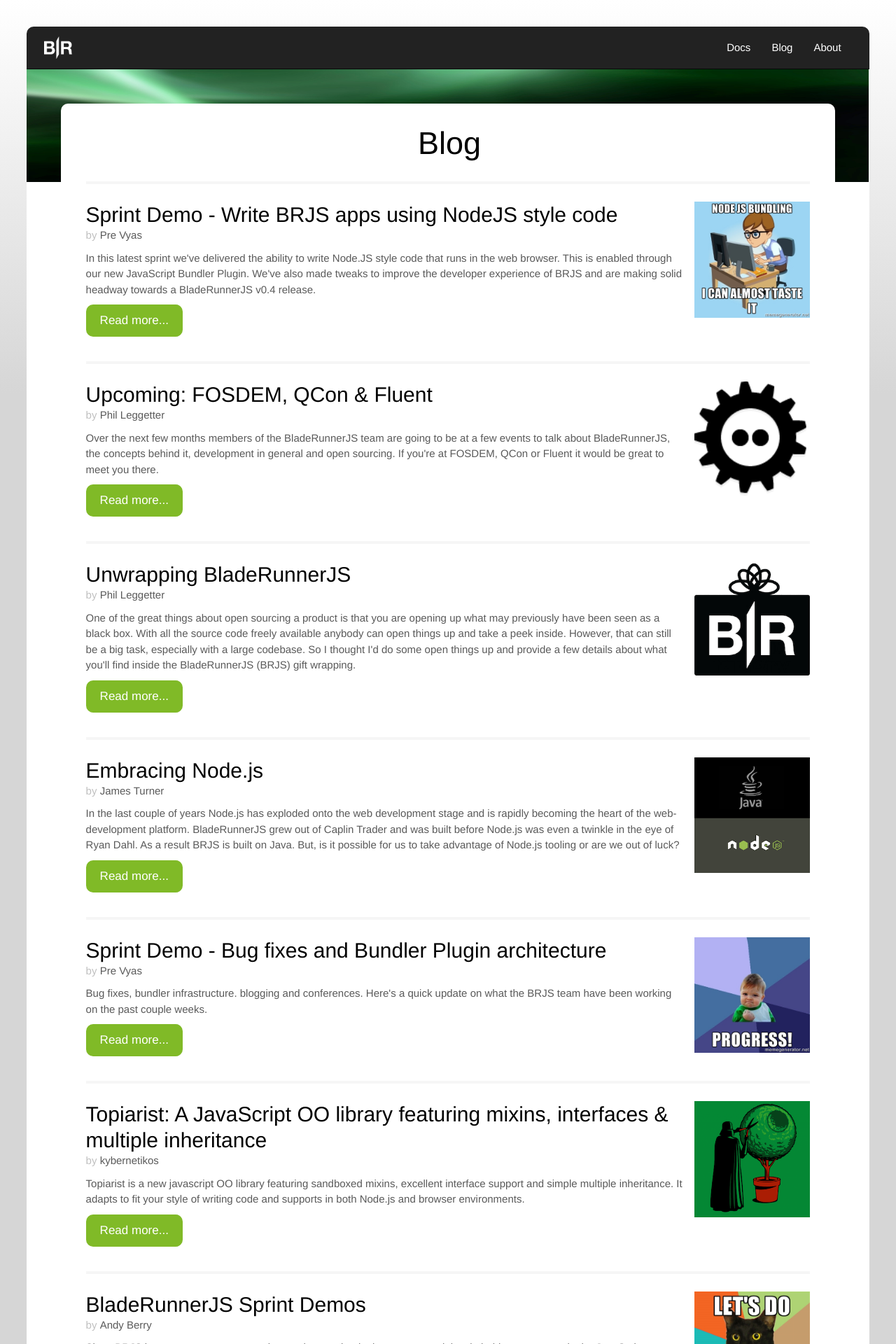
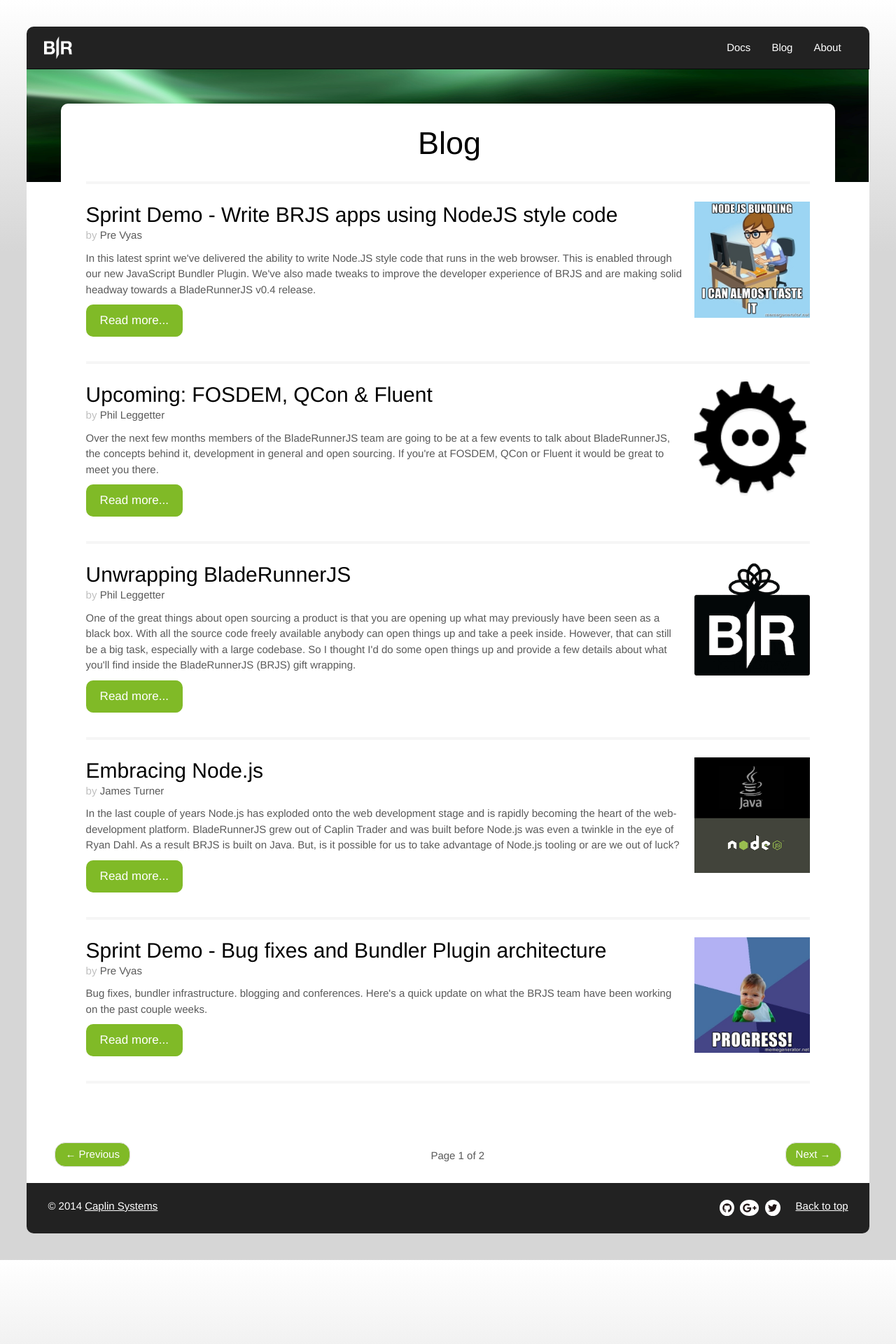
Before and after one commit to BladeRunnerJS/brjs-site, a Jekyll site: the page built from blog/index.html, in a window 1280 px wide. Shown: the top 1920 px of the page at 70% size. Built offline with Jekyll 4.4.1, drawn with Linux system fonts in a browser that asks for light colours; nearby versions of some CDN libraries; Markdown is read by kramdown in place of the engine named in the settings; the list of posts is cut into pages by our own code; some of the changed text lies outside the part shown.

Commit message:
adding page to bottom of blogs page

```diff
--- a/_config.yml
+++ b/_config.yml
@@ -4,6 +4,9 @@
 permalink: /blog/:title
 
 exclude: [ node_modules ]
+
+paginate: 5
+paginate_path: "blog/page/:num"
 
 markdown: redcarpet
 
--- a/blog/index.html
+++ b/blog/index.html
@@ -18,7 +18,7 @@
 
   {% if site.posts.size > 0 %}
 
-    {% for post in site.posts %}
+    {% for post in paginator.posts %}
     <div class="row">
 
       <div class="col-lg-3 post-title">
@@ -54,7 +54,28 @@
       </div>
 
   {% endif %}
+	</div>
 
-  </div>
+{% if paginator.total_pages > 1 %}
+<ul class="pager">
+	{% if paginator.previous_page %}
+		{% if paginator.previous_page == 1 %}
+			<li class="previous"><a href="/blog/">&larr; Previous</a></li>
+		{% else %}
+			<li class="previous"><a href="/blog/page/{{ paginator.previous_page }}/">&larr; Previous</a></li>
+		{% endif %}
+	{% else %}
+		<li class="previous disabled"><a href="/blog/">&larr; Previous</a></li>
+	{% endif %}
+
+	<span class="page-number ">Page {{ paginator.page }} of {{ paginator.total_pages }}</span>
+
+	{% if paginator.next_page %}
+		<li class="next"><a href="/blog/page/{{ paginator.next_page }}/">Next &rarr;</a></li>
+	{% else %}
+		<li class="next disabled"><a href="#">Next &rarr;</a></li>
+	{% endif %}
+</ul>
+{% endif %}
 
 </div> <!-- /.container -->
--- a/css/style.css
+++ b/css/style.css
@@ -647,6 +647,18 @@
     margin-top: 10px;
   }
 
+  body.blog_list .pager {
+  	margin-top:0;
+  	padding: 0 40px;
+  }
+  body.blog_list .pager > li > a {
+  	color: white;
+	background-color: #80BA27;
+  }
+  body.blog_list .page-number {
+  	line-height: 2.5;
+  }
+
 /* BLOG POST
 -------------------------------------------------- */
 body.post .container.main {
@@ -1190,6 +1202,13 @@
     width: 100%;
     margin-bottom: 5% !important;
   }
+
+	body.blog_list .pager {
+		padding-left: 10px;
+		padding-right: 10px;
+		font-size: 90%;
+	}
+
   .secondary-features h3 {
     text-align: center;
   }
```
